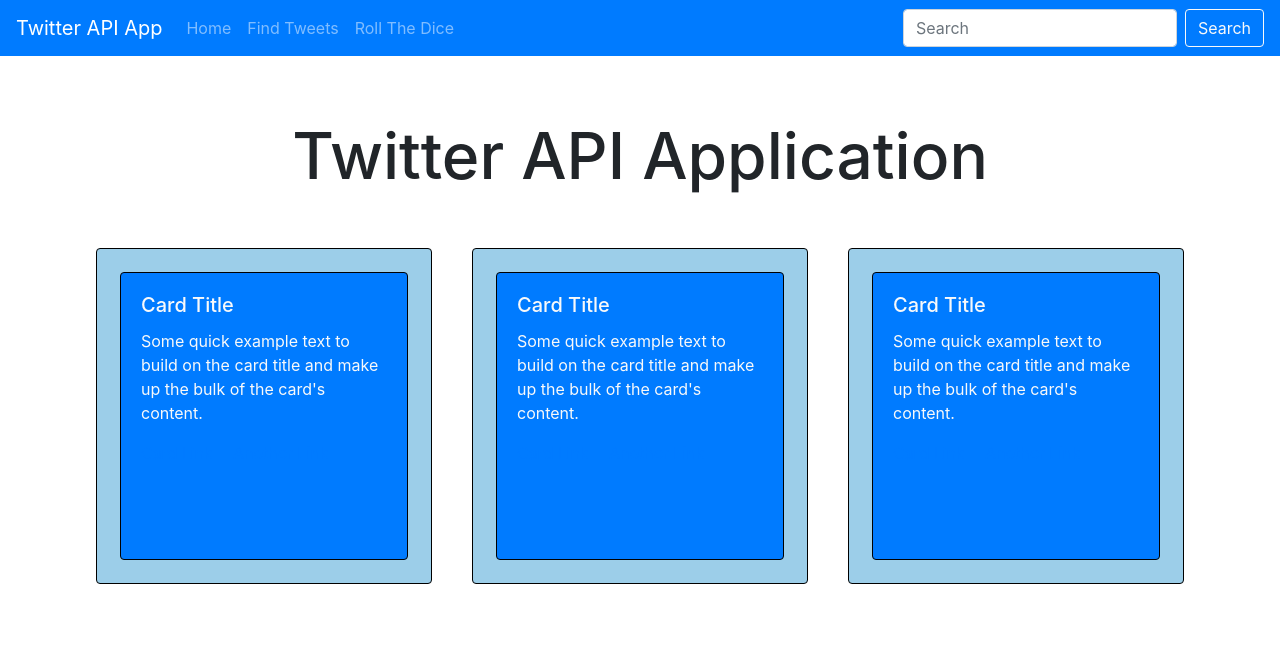
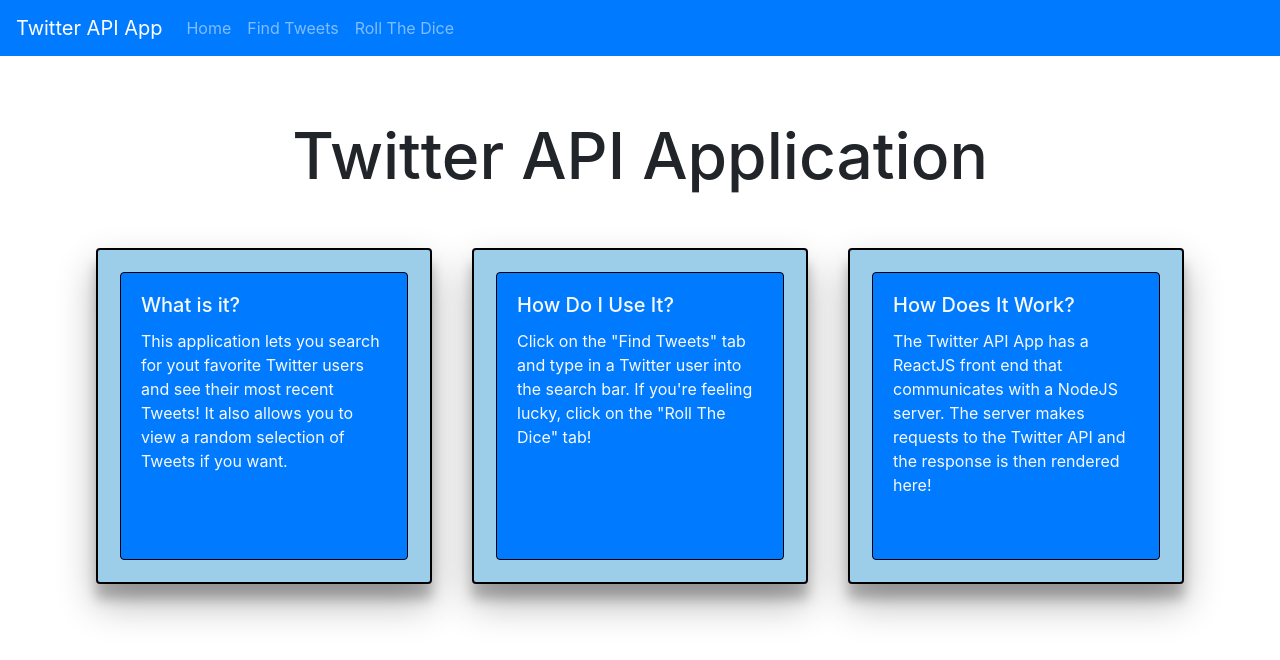
Before and after one commit to wolyslager/Twitter-Showcase-App, a React (Create React App) app: page / in a window 1280 px wide. Shown: the top 660 px of the page. Built offline with nearby package versions, Linux system fonts and the light colour scheme.

Commit message:
added styling, and homepage messages

```diff
--- a/src/App.js
+++ b/src/App.js
@@ -13,13 +13,21 @@
     this.state = {
       page: 1
     }
+
+    this.changeTabs = this.changeTabs.bind(this);
+  }
+
+  changeTabs(page){
+    this.setState({
+      page: page
+    })
   }
 
   render(){
     if(this.state.page == 1){
        return (
         <div>
-          <NavbarComp />
+          <NavbarComp changeTabs={this.changeTabs} />
           <div className="app-container">
             <div className="title">
               <h1 className="title-text">Twitter API Application</h1>
@@ -33,7 +41,7 @@
     } else {
        return (
         <div>
-          <NavbarComp />
+          <NavbarComp changeTabs={this.changeTabs}/>
           <div className="search-container">
             <SearchBar />
           </div>
--- a/src/Components/InfoBoxes.css
+++ b/src/Components/InfoBoxes.css
@@ -2,6 +2,19 @@
 	display: flex;
 	flex-direction: row;
 	justify-content: center;
+}
+
+/*.outer {
+  box-shadow: 0 1px 3px rgba(0,0,0,0.12), 0 1px 2px rgba(0,0,0,0.24);
+  transition: all 0.3s cubic-bezier(.25,.8,.25,1);
+}
+
+.outer:hover {
+  box-shadow: 0 14px 28px rgba(0,0,0,0.25), 0 10px 10px rgba(0,0,0,0.22);
+}*/
+
+.outer {
+  box-shadow: 0 19px 38px rgba(0,0,0,0.30), 0 15px 12px rgba(0,0,0,0.22);
 }
 
 .card{
@@ -13,6 +26,6 @@
 	display: flex;
 	justify-content: center;
 	align-items: center;
-	border: 1px solid black;
+	border: 2px solid black;
 	background-color: #9CCEE9;
 }
--- a/src/Components/InfoBoxes.js
+++ b/src/Components/InfoBoxes.js
@@ -8,10 +8,10 @@
 		   <Card className='outer card' style={{ width: '21rem', height: '21rem' }}>
 			<Card className='card' style={{ width: '18rem', height: '18rem' }} bg="primary" text="light">
 			  <Card.Body>
-			    <Card.Title>Card Title</Card.Title>
+			    <Card.Title>What is it?</Card.Title>
 			    <Card.Text>
-			      Some quick example text to build on the card title and make up the bulk of
-			      the card's content.
+			      This application lets you search for yout favorite Twitter users and see their most recent Tweets! It also
+			      allows you to view a random selection of Tweets if you want.
 			    </Card.Text>
 			    <Card.Link href="#">Card Link</Card.Link>
 			    <Card.Link href="#">Another Link</Card.Link>
@@ -21,10 +21,10 @@
 		  <Card className='outer card' style={{ width: '21rem', height: '21rem' }}>
 			<Card className='card' style={{ width: '18rem', height: '18rem' }} bg="primary" text="light">
 			  <Card.Body>
-			    <Card.Title>Card Title</Card.Title>
+			    <Card.Title>How Do I Use It?</Card.Title>
 			    <Card.Text>
-			      Some quick example text to build on the card title and make up the bulk of
-			      the card's content.
+			      Click on the "Find Tweets" tab and type in a Twitter user into the search bar.
+			       If you're feeling lucky, click on the "Roll The Dice" tab!
 			    </Card.Text>
 			    <Card.Link href="#">Card Link</Card.Link>
 			    <Card.Link href="#">Another Link</Card.Link>
@@ -34,10 +34,10 @@
 		  <Card className='outer card' style={{ width: '21rem', height: '21rem' }}>
 			<Card className='card' style={{ width: '18rem', height: '18rem' }} bg="primary" text="light">
 			  <Card.Body>
-			    <Card.Title>Card Title</Card.Title>
+			    <Card.Title>How Does It Work?</Card.Title>
 			    <Card.Text>
-			      Some quick example text to build on the card title and make up the bulk of
-			      the card's content.
+			      The Twitter API App has a ReactJS front end that communicates with a NodeJS server. The server
+			      makes requests to the Twitter API and the response is then rendered here!
 			    </Card.Text>
 			    <Card.Link href="#">Card Link</Card.Link>
 			    <Card.Link href="#">Another Link</Card.Link>
--- a/src/Components/Navbar.js
+++ b/src/Components/Navbar.js
@@ -6,20 +6,16 @@
 import Button from 'react-bootstrap/Button';
 import './SearchBar.css'
 
-const NavbarComp = () => {
+const NavbarComp = (props) => {
 	return(
 		<div>
 		  <Navbar bg="primary" variant="dark">
 			    <Navbar.Brand href="#home">Twitter API App</Navbar.Brand>
 			    <Nav className="mr-auto">
-			      <Nav.Link href="#home">Home</Nav.Link>
-			      <Nav.Link href="#features">Find Tweets</Nav.Link>
-			      <Nav.Link href="#pricing">Roll The Dice</Nav.Link>
+			      <Nav.Link onClick={() => props.changeTabs(1)}>Home</Nav.Link>
+			      <Nav.Link onClick={() => props.changeTabs(2)}>Find Tweets</Nav.Link>
+			      <Nav.Link >Roll The Dice</Nav.Link>
 			    </Nav>
-			    <Form inline>
-			      <FormControl type="text" placeholder="Search" className="mr-sm-2" />
-			      <Button variant="outline-light">Search</Button>
-			    </Form>
 		  </Navbar>
 	  </div>
 	);
--- a/src/index.css
+++ b/src/index.css
@@ -14,7 +14,3 @@
   font-family: source-code-pro, Menlo, Monaco, Consolas, 'Courier New',
     monospace;
 }
-
-body{
-	background-color: red;
-}
```
